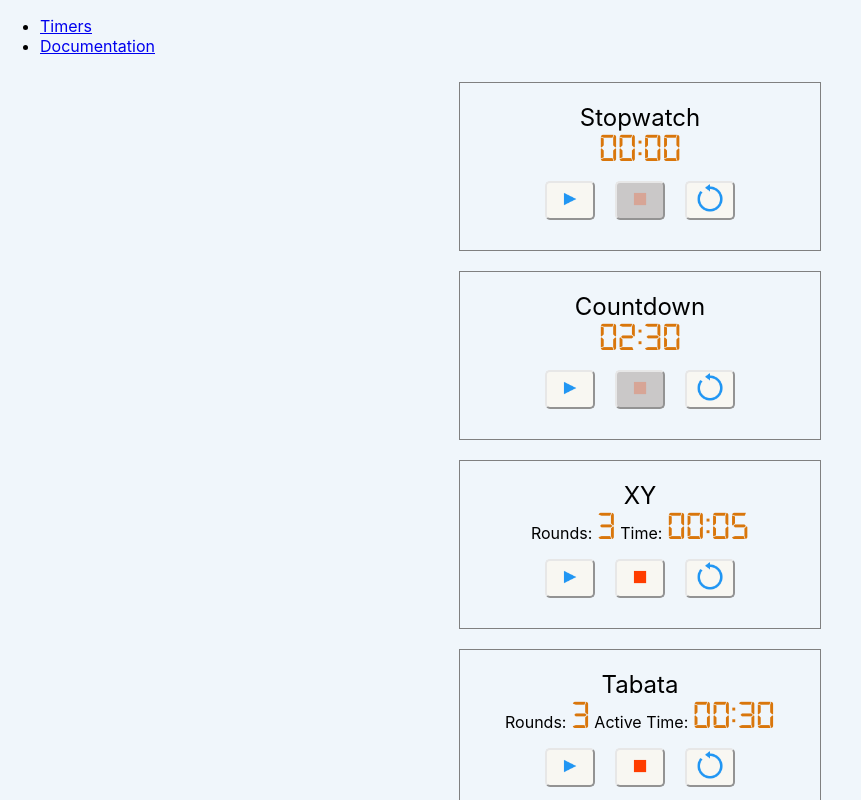
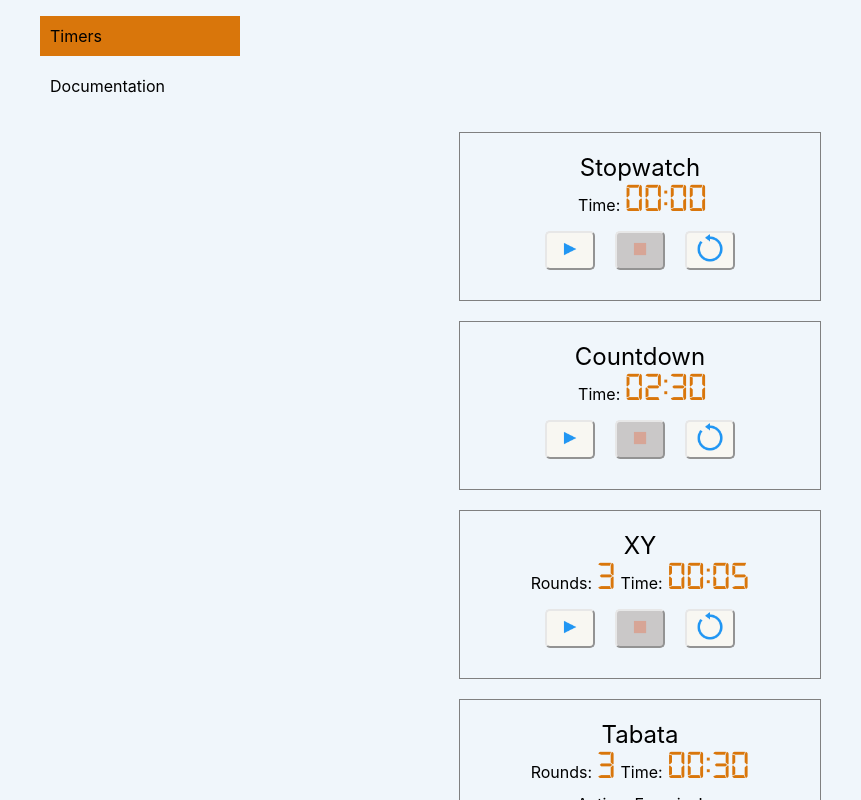
Before and after one commit to prof-tejera/assignment-1-chansub, a React (Create React App) app: page / in a window 1280 px wide. Shown: the whole page, without its empty margins (0-861 px from the left). Built offline with nearby package versions, Linux system fonts and the light colour scheme.

Commit message:
Added 2 Display componentts and nav work
DisplayRounds and DisplayTime. Fixed navigation so that it highlights the location you are on.

```diff
--- a/src/App.js
+++ b/src/App.js
@@ -1,5 +1,5 @@
 import React from "react";
-import { BrowserRouter as Router, Routes, Route, Link } from "react-router-dom";
+import { useLocation, BrowserRouter as Router, Routes, Route, Link, BrowserRouter } from "react-router-dom";
 import styled from "styled-components";
 
 import DocumentationView from "./views/DocumentationView";
@@ -11,15 +11,29 @@ const Container = styled.div`
   height: 100vh;
   overflow: auto;
 `;
+const myStyle = {
+  listStyleType: "none"
+}
 
 const Nav = () => {
+  //idea from https://medium.com/how-to-react/add-an-active-classname-to-the-link-using-react-router-b7c350473916
+
+  //assigning location variable
+  const location = useLocation();
+
+  //destructuring pathname from location
+  const {pathname} = location;
+
+    //Javascript split method to get the name of the path in array
+  const splitLocation = pathname.split("/");
+
   return (
     <nav>
-      <ul>
-        <li>
+      <ul style={myStyle}>
+        <li className={(splitLocation[1] === '' ? 'active':'')}>
           <Link to="/">Timers</Link>
         </li>
-        <li>
+        <li className={(splitLocation[1] === 'docs' ? 'active':'')}>
           <Link to="/docs">Documentation</Link>
         </li>
       </ul>
--- a/src/components/generic/Button.js
+++ b/src/components/generic/Button.js
@@ -33,4 +33,6 @@ const Button = ({ active, text, ...btnProps }) => {
   );
 };
 
+Button.defaultProps = { text: 'Define this button' };
+
 export default Button;
--- /dev/null
+++ b/src/components/generic/DisplayRounds.js
@@ -0,0 +1,9 @@
+import React from "react";
+
+const DisplayRounds = (props) => {
+    return (
+        <><span>Rounds: </span><span className="numbers rounds">{props.rounds}</span></>
+    );
+};
+
+export default DisplayRounds;
--- /dev/null
+++ b/src/components/generic/DisplayTime.js
@@ -0,0 +1,14 @@
+import React from "react";
+
+const myStyle = {
+    paddingLeft: '5px'
+}
+
+const DisplayTime = (props) => {
+
+    return (
+        <><span style={myStyle}>Time: </span><span className="numbers">{props.time}</span></>
+    );
+};
+
+export default DisplayTime;
--- a/src/components/timers/Countdown.js
+++ b/src/components/timers/Countdown.js
@@ -1,6 +1,7 @@
 import { useEffect, useState} from "react";
 import Panel from "../generic/Panel.js";
 import Button from "../generic/Button.js";
+import DisplayTime  from "../generic/DisplayTime.js";
 import { doConvert } from "../../utils/helpers";
 
 
@@ -48,10 +49,15 @@ const Countdown = () => {
 
     return (
         <>
-        <Panel className={"output"} data-seconds={seconds}><span className="numbers">{doConvert(seconds)}</span></Panel>
-        <Button className={(pause)?'btn-start':'btn-pause'} img="start" text={(pause)?'Start':'Pause'} onClick={handlePauseToggle} disabled={(seconds === 0)? true:false}/>
-        <Button className='btn-end' text='End' onClick={handleEnd} disabled={(seconds === 0)||(seconds === initialSeconds)? true:false}/>
-        <Button className='btn-reset' text='Reset' onClick={handleReset} />
+
+        <Panel className="output">
+            <DisplayTime time={doConvert(seconds)}/>
+        </Panel>
+        <Panel className="buttons">
+            <Button className={(pause)?'btn-start':'btn-pause'} img="start" text={(pause)?'Start':'Pause'} onClick={handlePauseToggle} disabled={(seconds === 0)? true:false}/>
+            <Button className='btn-end' text='End' onClick={handleEnd} disabled={(seconds === 0)||(seconds === initialSeconds)? true:false}/>
+            <Button className='btn-reset' text='Reset' onClick={handleReset} />
+        </Panel>
         </>
     );
 };
--- a/src/components/timers/Stopwatch.js
+++ b/src/components/timers/Stopwatch.js
@@ -1,5 +1,6 @@
 import { useEffect, useState} from "react";
 import Panel from "../generic/Panel.js";
+import DisplayTime from "../generic/DisplayTime.js";
 import Button from "../generic/Button.js";
 import { doConvert } from "../../utils/helpers";
 
@@ -52,10 +53,15 @@ const StopWatch = () => {
 
     return (
         <>
-        <Panel className={"output"}><span className="numbers">{doConvert(seconds)}</span></Panel>
-        <Button className={(pause)?'btn-start':'btn-pause'} text={(pause)?'Start':'Pause'} onClick={handlePauseToggle} disabled={(seconds === maxSeconds) ? true:false}/>
-        <Button className='btn-end' text='End' onClick={handleEnd} disabled={(seconds === 0)||(seconds === maxSeconds)? true:false}/>
-        <Button className='btn-reset' text='Reset' onClick={handleReset} />
+        <Panel className="output">
+            <DisplayTime time={doConvert(seconds)}/>
+        </Panel>
+        <Panel className="buttons">
+            <Button className={(pause)?'btn-start':'btn-pause'} text={(pause)?'Start':'Pause'} onClick={handlePauseToggle} disabled={(seconds === maxSeconds) ? true:false}/>
+            <Button className='btn-end' text='End' onClick={handleEnd} disabled={(seconds === 0)||(seconds === maxSeconds)? true:false}/>
+            <Button className='btn-reset' text='Reset' onClick={handleReset} />
+        </Panel>
+
         </>
     );
 };
--- a/src/components/timers/Tabata.js
+++ b/src/components/timers/Tabata.js
@@ -1,6 +1,8 @@
 import { useEffect, useState} from "react";
 import Panel from "../generic/Panel.js";
 import Button from "../generic/Button.js";
+import DisplayTime  from "../generic/DisplayTime.js";
+import DisplayRounds from "../generic/DisplayRounds.js";
 import { doConvert } from "../../utils/helpers";
 
 
@@ -14,10 +16,10 @@ const Tabata = () => {
     const [pause, setPause] = useState(true);
     const [rest, setRest] = useState(false);
 
+
     useEffect(() => {
         const intervalId = setInterval(performCount, 1000);
-
-        return () => {
+          return () => {
           clearInterval(intervalId);
         };
       });
@@ -64,9 +66,19 @@ const Tabata = () => {
 
     return (
         <>
-        <Panel className={"output"} data-seconds={seconds}>Rounds: <span className="numbers">{rounds}</span> {(rest) ? 'Rest':'Active'} Time: <span className="numbers">{doConvert(seconds)}</span></Panel>
+        <Panel className="output">
+            <Panel>
+              <DisplayRounds rounds={rounds}></DisplayRounds>
+              <DisplayTime time={doConvert(seconds)}/>
+            </Panel>
+            <Panel>
+              {/* //todo: how to only show when the clock is ticking */}
+              Action: {(rest) ? 'Rest!':'Exercise!'}
+            </Panel>
+        </Panel>
+
         <Button className={(pause)?'btn-start':'btn-pause'} img="start" text={(pause)?'Start':'Pause'} onClick={handlePauseToggle} disabled={(seconds === 0)? true:false}/>
-        <Button className='btn-end' text='End' onClick={handleEnd} disabled={(rounds === 0)||(rounds === initialSeconds)? true:false}/>
+        <Button className='btn-end' text='End' onClick={handleEnd} disabled={(rounds === 0)||(rounds === initialRounds)? true:false}/>
         <Button className='btn-reset' text='Reset' onClick={handleReset} />
         </>
     );
--- a/src/components/timers/XY.js
+++ b/src/components/timers/XY.js
@@ -1,6 +1,8 @@
 import { useEffect, useState} from "react";
 import Panel from "../generic/Panel.js";
 import Button from "../generic/Button.js";
+import DisplayTime  from "../generic/DisplayTime.js";
+import DisplayRounds from "../generic/DisplayRounds.js";
 import { doConvert } from "../../utils/helpers";
 
 
@@ -56,9 +58,15 @@ const XY = () => {
 
     return (
         <>
-        <Panel className={"output"} data-seconds={seconds}>Rounds: <span className="numbers">{rounds}</span> Time: <span className="numbers">{doConvert(seconds)}</span></Panel>
+        <Panel className="output">
+            <Panel>
+              <DisplayRounds rounds={rounds}></DisplayRounds>
+              <DisplayTime time={doConvert(seconds)}/>
+            </Panel>
+        </Panel>
+
         <Button className={(pause)?'btn-start':'btn-pause'} img="start" text={(pause)?'Start':'Pause'} onClick={handlePauseToggle} disabled={(seconds === 0)? true:false}/>
-        <Button className='btn-end' text='End' onClick={handleEnd} disabled={(rounds === 0)||(rounds === initialSeconds)? true:false}/>
+        <Button className='btn-end' text='End' onClick={handleEnd} disabled={(rounds === 0)||(rounds === initialRounds)? true:false}/>
         <Button className='btn-reset' text='Reset' onClick={handleReset} />
         </>
     );
--- a/src/index.css
+++ b/src/index.css
@@ -5,6 +5,10 @@ body {
     sans-serif;
   -webkit-font-smoothing: antialiased;
   -moz-osx-font-smoothing: grayscale;
+}
+
+.sc-pGacB{
+  font-size: 45px;
 }
 
 @font-face {
@@ -41,3 +45,18 @@ th {
   color: #d9760b;
   font-size: 40px;
 }
+
+nav ul {
+  max-width: 200px;
+}
+nav ul li{
+  margin: 10px 0px 10px 0px;
+  padding: 10px;
+}
+nav ul a{
+  text-decoration:none;;
+  color: black;
+}
+nav li.active{
+   background-color: #d9760b;
+}
```
